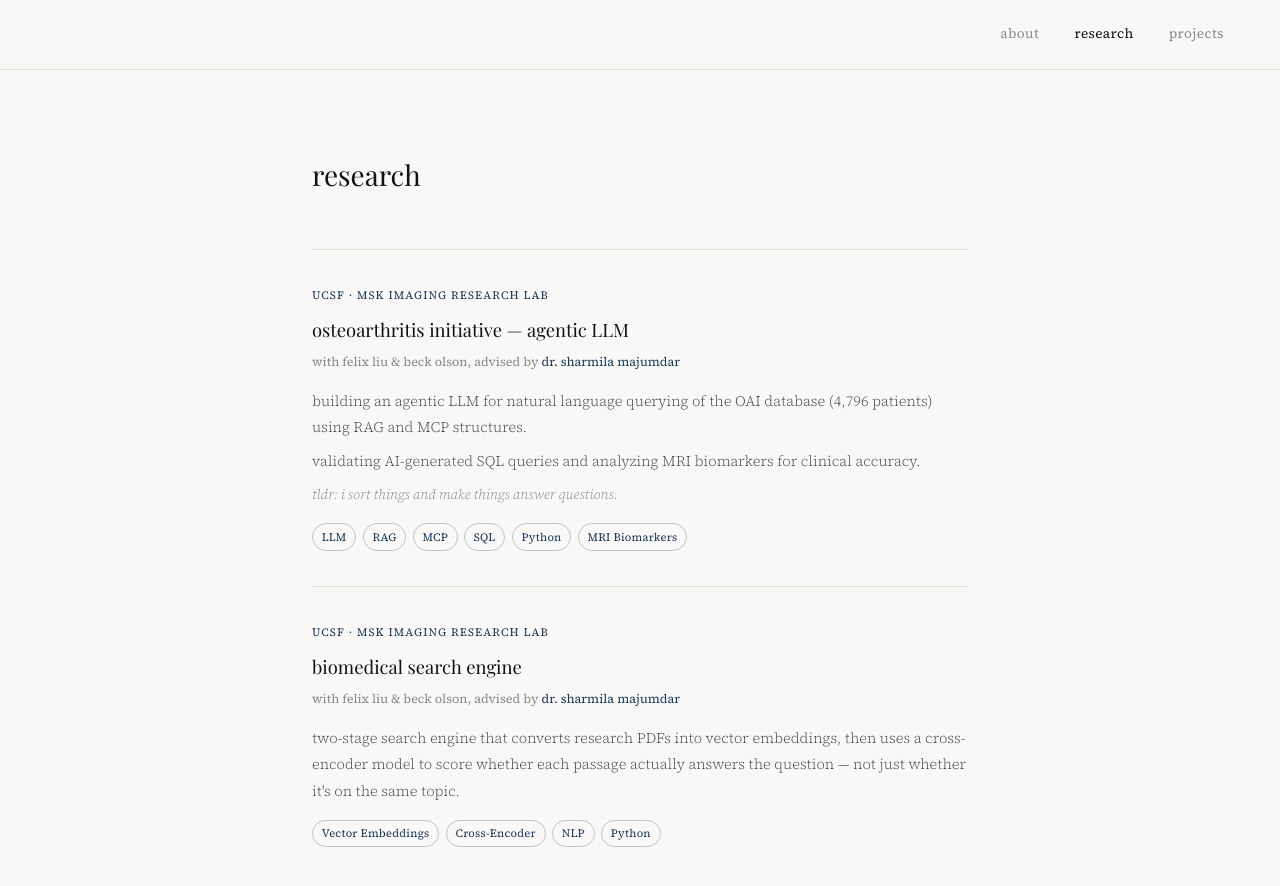
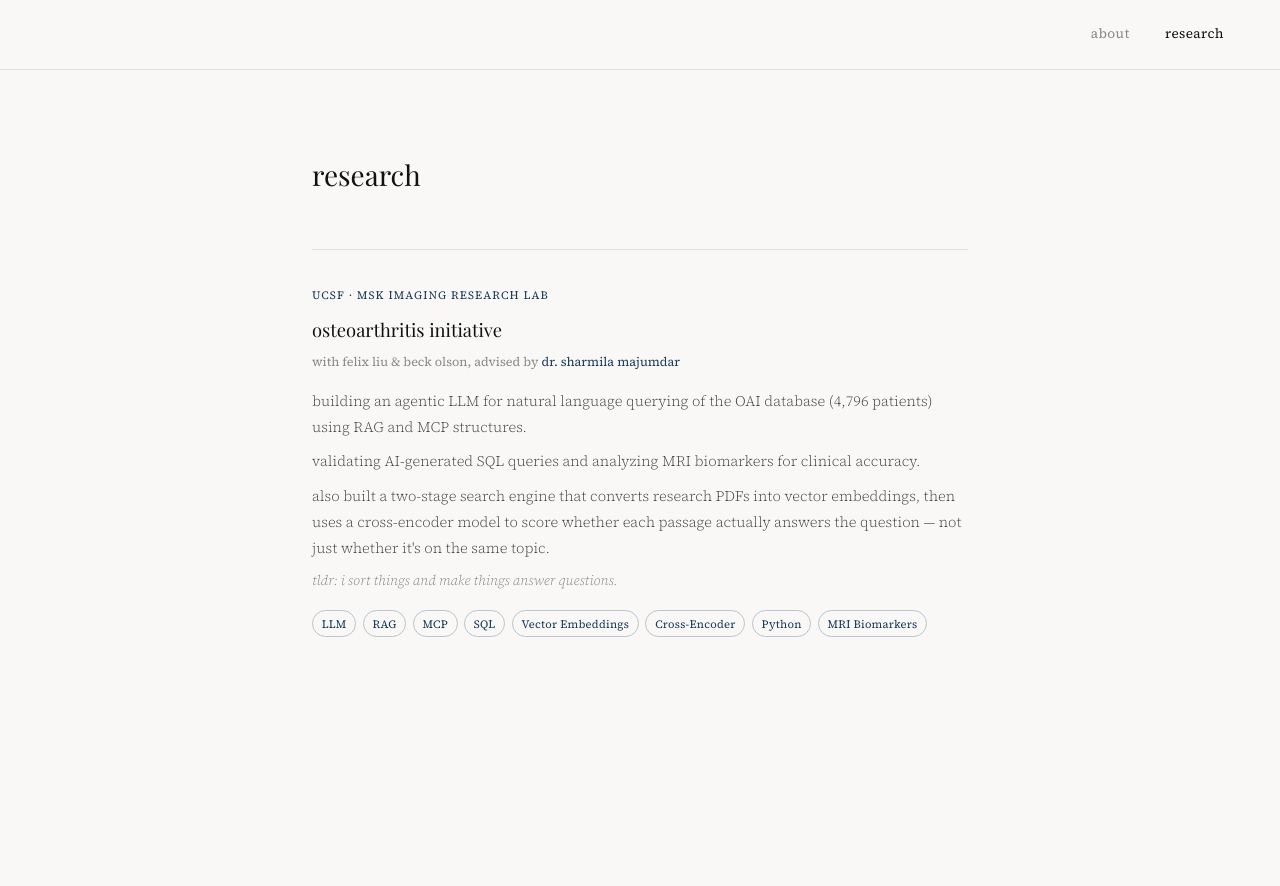
Before and after one commit to SnehanM/aboutsnehan, a plain HTML site: page index.html in a window 1280 px wide. Both pictures are taken after a click on the link "research". After the commit the page ends 800 px from the top, so only its background shows below. Drawn offline with nearby package versions, Linux system fonts and the light colour scheme; a web font is replaced by a local one.

Commit message:
Update index.html

```diff
--- a/index.html
+++ b/index.html
@@ -267,7 +267,6 @@
 <nav>
   <a href="#" class="active" onclick="show('about',this);return false;">about</a>
   <a href="#" onclick="show('research',this);return false;">research</a>
-  <a href="#" onclick="show('projects',this);return false;">projects</a>
 </nav>
 
 <!-- ABOUT -->
@@ -279,7 +278,7 @@
       <p>undergrad at uc berkeley — molecular cell biology & data science.</p>
       <p>guitar, tennis, running, hiking, nyt puzzles, reading.</p>
       <p>interested in orthopedics, AI in healthcare, medicine, modern philosophy, and art history.</p>
-      <p>on campus: <a href="https://www.berkeleypcg.com" target="_blank">phoenix consulting group</a>.</p>
+      <p>on campus: <a href="https://www.phoenixconsultinggroup.org" target="_blank">phoenix consulting group</a>.</p>
       <div class="social">
         <a href="https://www.linkedin.com/in/snehan-majumder" target="_blank">
           <svg width="13" height="13" viewBox="0 0 24 24" fill="currentColor"><path d="M19 0h-14c-2.76 0-5 2.24-5 5v14c0 2.76 2.24 5 5 5h14c2.76 0 5-2.24 5-5v-14c0-2.76-2.24-5-5-5zm-11 19h-3v-10h3v10zm-1.5-11.27c-.97 0-1.75-.79-1.75-1.76s.78-1.75 1.75-1.75 1.75.78 1.75 1.75-.78 1.76-1.75 1.76zm13.5 11.27h-3v-5.6c0-1.34-.03-3.07-1.87-3.07-1.87 0-2.16 1.46-2.16 2.97v5.7h-3v-10h2.88v1.36h.04c.4-.76 1.38-1.56 2.84-1.56 3.04 0 3.6 2 3.6 4.59v5.61z"/></svg>
@@ -303,37 +302,24 @@
 
   <div class="entry">
     <div class="entry-label">UCSF · MSK imaging research lab</div>
-    <h2>osteoarthritis initiative — agentic LLM</h2>
+    <h2>osteoarthritis initiative</h2>
     <div class="entry-meta">
       with felix liu & beck olson, advised by
       <a href="https://radiology.ucsf.edu/research/labs/quantitative-biomarkers-and-artificial-intelligence-musculoskeletal-imaging" target="_blank">dr. sharmila majumdar</a>
     </div>
     <p>building an agentic LLM for natural language querying of the OAI database (4,796 patients) using RAG and MCP structures.</p>
     <p>validating AI-generated SQL queries and analyzing MRI biomarkers for clinical accuracy.</p>
+    <p>also built a two-stage search engine that converts research PDFs into vector embeddings, then uses a cross-encoder model to score whether each passage actually answers the question — not just whether it's on the same topic.</p>
     <p class="tldr">tldr: i sort things and make things answer questions.</p>
     <div class="tags">
       <span class="tag">LLM</span>
       <span class="tag">RAG</span>
       <span class="tag">MCP</span>
       <span class="tag">SQL</span>
+      <span class="tag">Vector Embeddings</span>
+      <span class="tag">Cross-Encoder</span>
       <span class="tag">Python</span>
       <span class="tag">MRI Biomarkers</span>
-    </div>
-  </div>
-
-  <div class="entry">
-    <div class="entry-label">UCSF · MSK imaging research lab</div>
-    <h2>biomedical search engine</h2>
-    <div class="entry-meta">
-      with felix liu & beck olson, advised by
-      <a href="https://radiology.ucsf.edu/research/labs/quantitative-biomarkers-and-artificial-intelligence-musculoskeletal-imaging" target="_blank">dr. sharmila majumdar</a>
-    </div>
-    <p>two-stage search engine that converts research PDFs into vector embeddings, then uses a cross-encoder model to score whether each passage actually answers the question — not just whether it's on the same topic.</p>
-    <div class="tags">
-      <span class="tag">Vector Embeddings</span>
-      <span class="tag">Cross-Encoder</span>
-      <span class="tag">NLP</span>
-      <span class="tag">Python</span>
     </div>
   </div>
 </div>
```
